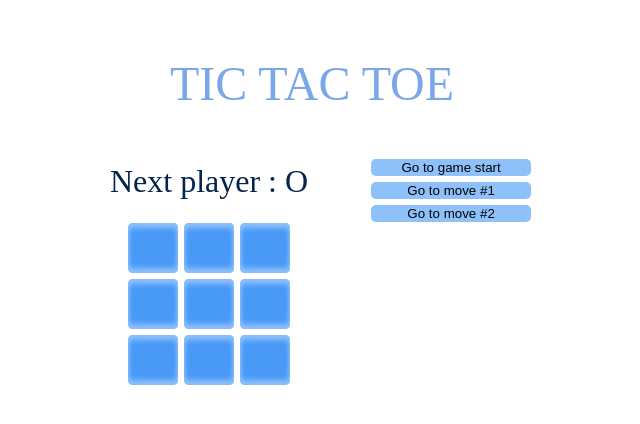
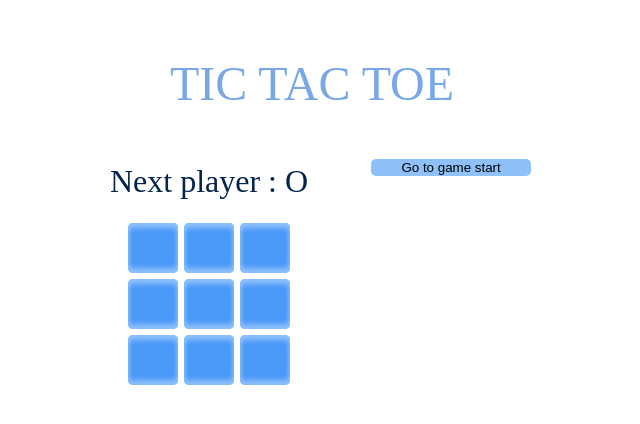
Before and after one commit to SNU-HCIL/2020-Summer-MS-Seminar, a Svelte app in the folder hj/svelte-typescript-app/: page / in a window 1280 px wide. Shown: the top 424 px of the page, without its empty margins (328-968 px from the left). Built offline with nearby package versions, Linux system fonts and the light colour scheme; the HTML template or start-up script is replaced by a standard one.

Commit message:
log reverting implemented

```diff
--- a/hj/svelte-typescript-app/src/Board.svelte
+++ b/hj/svelte-typescript-app/src/Board.svelte
@@ -1,16 +1,20 @@
 <script lang="ts">
-    import { gameLog, State } from "./stores"
+    import { gameLog, State, logStatus } from "./stores"
     import { fade } from "svelte/transition"
 
 
+    let cells : any;
+    let currentLogStatus : number;
+    let currentState : State;
+    gameLog.subscribe(v => {
+        logStatus.subscribe(n => {
+            currentLogStatus = n;
+            cells = v[n].board;
+            currentState = v[n].before_turn;
+        })
+     });
 
-    let cells : State[][] = [      // stores the current status of game board cells
-        [State.E, State.E, State.E],
-        [State.E, State.E, State.E],
-        [State.E, State.E, State.E]
-    ];
 
-    let currentState : State = State.O;
     let winner : State = State.E;
     let finished : boolean = false;
 
@@ -43,24 +47,35 @@
 
         let lastLog : any;
         gameLog.subscribe(v => { lastLog = v } );
-        console.log(lastLog)
+        console.log("LASTLOG", lastLog)
 
-        let newBoard : any[][] = JSON.parse(JSON.stringify(lastLog[lastLog.length - 1].board));
-        lastLog.push({
+
+        let newState : State = currentState == State.O ? State.X : State.O;
+        if(lastLog.length - 1 === currentLogStatus){
+            let newBoard : any[][] = JSON.parse(JSON.stringify(lastLog[lastLog.length - 1].board));
+            newBoard[coordinate[0]][coordinate[1]] = currentState;
+            lastLog.push({
+                    board : newBoard,
+                    before_turn : newState,
+            });
+            logStatus.update(n => n + 1)
+        }
+        else {
+            let newBoard : any[][] = JSON.parse(JSON.stringify(lastLog[currentLogStatus].board));
+            newBoard[coordinate[0]][coordinate[1]] = currentState;
+            lastLog[currentLogStatus++] = {
                 board : newBoard,
-                before_turn :  currentState
-         });
-        console.log(newBoard)
-        newBoard[coordinate[0]][coordinate[1]] = currentState;
+                before_turn : newState,
+            }
+        }
+
         gameLog.set(
             lastLog
         );
 
 
-        //cells[coordinate[0]][coordinate[1]] = currentState;
-        cells = newBoard;
 
-        currentState = currentState == State.O ? State.X : State.O;
+        cells = lastLog[currentLogStatus].board;
 
         winner = checkWinner();
         if (winner !== State.E) finished = true;
@@ -83,11 +98,7 @@
                     <button id="button_{i}{j}" on:click={clickCell} disabled={finished || cells[i][j] !== State.E}>
                         {#if cell != State.E}
                             <span transition:fade>
-                                {#if cell == State.O}
-                                    O
-                                {:else}
-                                    X
-                                {/if}
+                                {#if cell == State.O} O {:else} X {/if}
                             </span>
                         {/if}
                     </button>
--- a/hj/svelte-typescript-app/src/Log.svelte
+++ b/hj/svelte-typescript-app/src/Log.svelte
@@ -1,25 +1,22 @@
 <script lang="ts">
-    import { gameLog, State } from "./stores"
+    import { gameLog, State, logStatus } from "./stores"
 
-    let test_gameLog = [
-        [[0, 0, 0],
-         [0, 1, 0],
-         [0, 0, 0]],
-        [[0, 0, 0],
-         [0, 1, 0],
-         [0, 2, 0]],
-        [[0, 0, 0],
-         [0, 1, 0],
-         [0, 2, 1]],
-    ];
+    let logs : any;
+    gameLog.subscribe(v => { logs = v });
+
+    function revertLog() {
+        let logNum : number = parseInt(this.id[4]);
+        logStatus.set(logNum);
+    }
+
 
 </script>
 
 <div id="log-view">
     <ul>
-        {#each test_gameLog as log, i}
+        {#each logs as log, i}
             <li>
-                <button>
+                <button on:click={revertLog} id="log_{i}">
                     {#if i === 0}
                         Go to game start
                     {:else}
--- a/hj/svelte-typescript-app/src/stores.ts
+++ b/hj/svelte-typescript-app/src/stores.ts
@@ -13,3 +13,5 @@ gameLog.set([
         before_turn: State.O
     }
 ]);
+
+export const logStatus : Writable<number> = writable(0);
```
